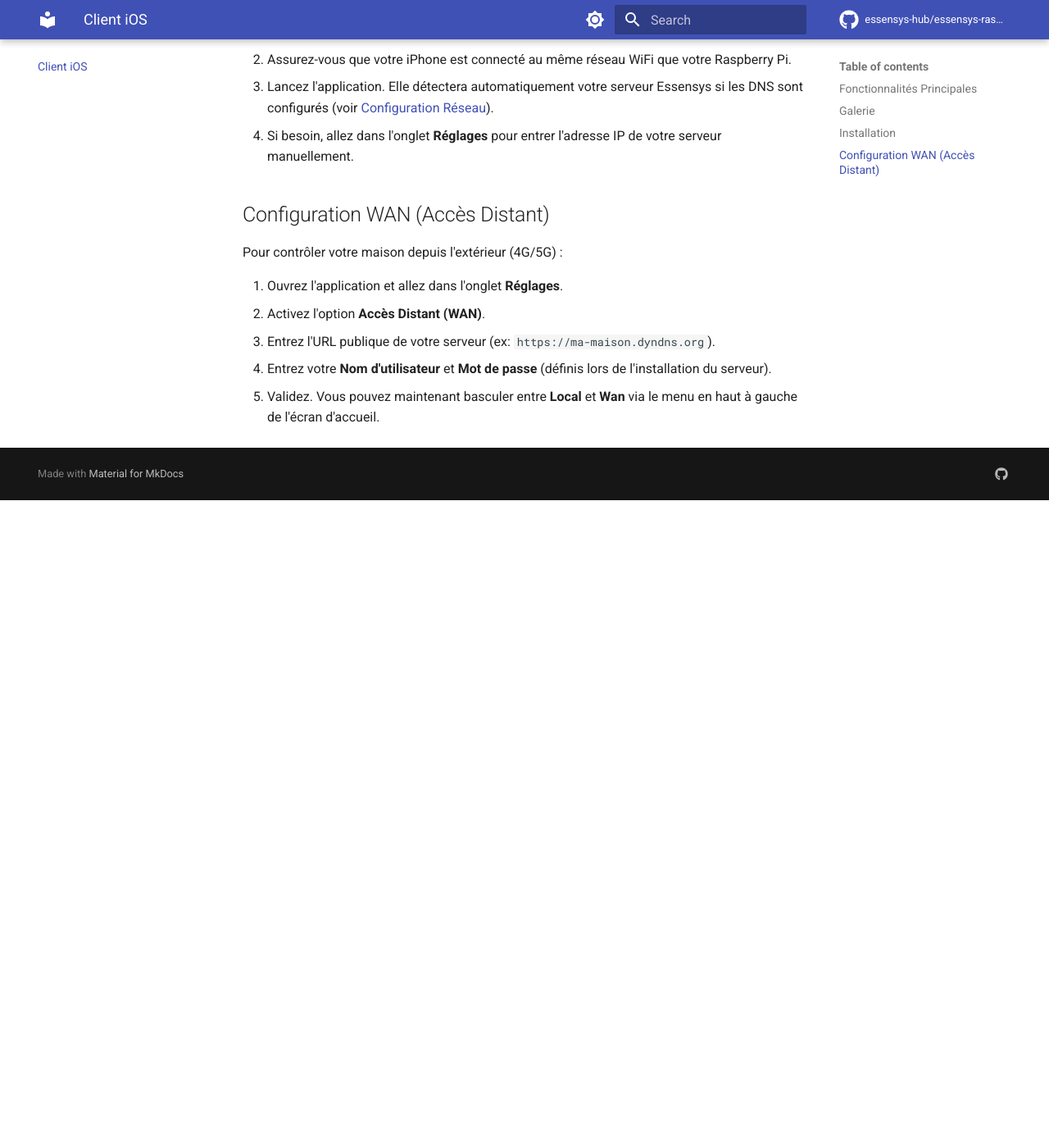
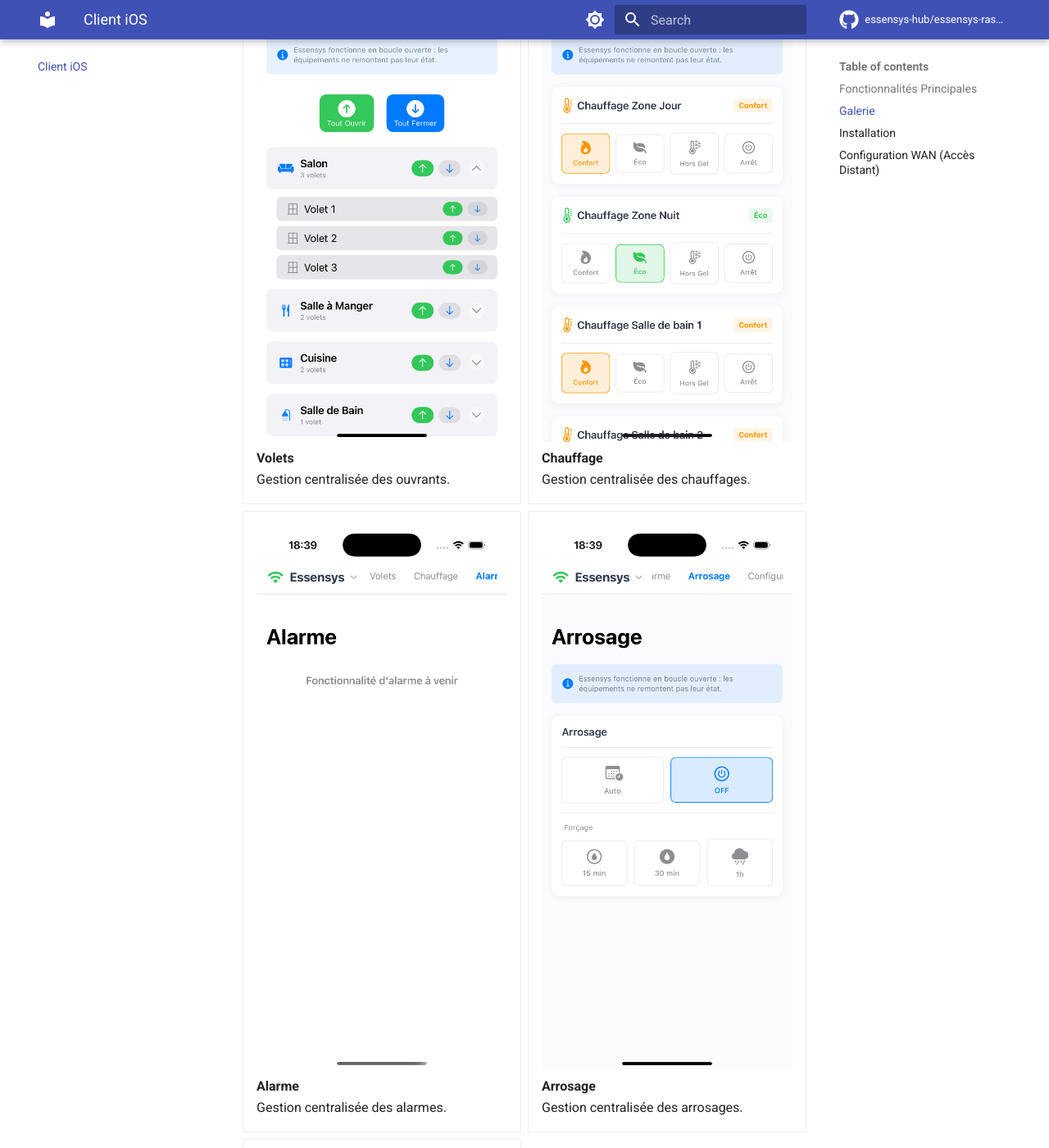
Before and after one commit to essensys-hub/essensys-raspberry-install, an MkDocs documentation site: the page built from docs/client-ios.md, in a window 1280 px wide and 1400 px high, scrolled down 2288 px. Shown: the whole window at 82% size. Built offline with MkDocs 1.6.1 and Material for MkDocs 9.7.7, drawn with Linux system fonts in a browser that asks for light colours; comment, search, counter and statistics services are not loaded; the version menu is left out; before the commit the page ends 2898 px from its top, so only the background shows below that; some of the changed text lies outside the part shown.

```diff
--- a/docs/client-ios.md
+++ b/docs/client-ios.md
@@ -20,12 +20,26 @@ L'application iPhone **Mon Essensys** est le compagnon idéal pour piloter votre
     Accès rapide aux scènes et à la configuration.
 
 -   ![Eclairage](img/ios-app-lighting.png)
+    ![Eclairage](img/ios-app-lighting-002.png)
     **Éclairage**
     Contrôle précis par pièce avec mode édition.
 
--   ![Volets](img/ios-app-shutters.png)
+-   ![Volets](img/ios-app-volets.png)
     **Volets**
     Gestion centralisée des ouvrants.
+
+-   ![Chauffage](img/ios-app-chauffage.png)
+    **Chauffage**
+    Gestion centralisée des chauffages.
+-   ![Alarme](img/ios-app-alarme.png)
+    **Alarme**
+    Gestion centralisée des alarmes.
+-   ![Arrosage](img/ios-app-arrosage.png)
+    **Arrosage**
+    Gestion centralisée des arrosages.
+-   ![Configuration](img/ios-app-config.png)
+    **Configuration**
+    Personnalisez votre application avec vos propres paramètres.
 
 </div>
 
```
Also changed, not shown: docs/img/ios-app-alarme.png (added), docs/img/ios-app-arrosage.png (added), docs/img/ios-app-chauffage.png (added), docs/img/ios-app-config.png (added), docs/img/ios-app-home.png, docs/img/ios-app-lighting-002.png (added), docs/img/ios-app-lighting.png, docs/img/ios-app-shutters.png (deleted), docs/img/ios-app-volets.png (added).
